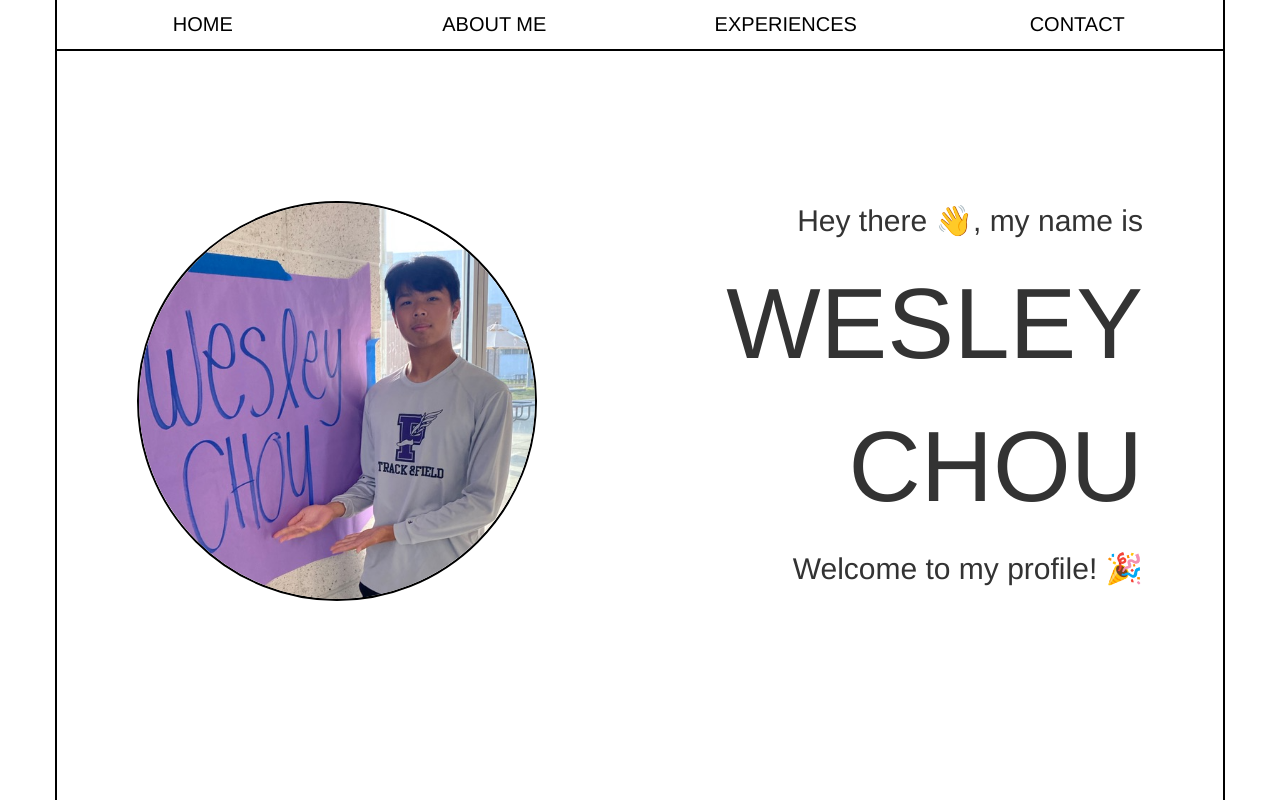
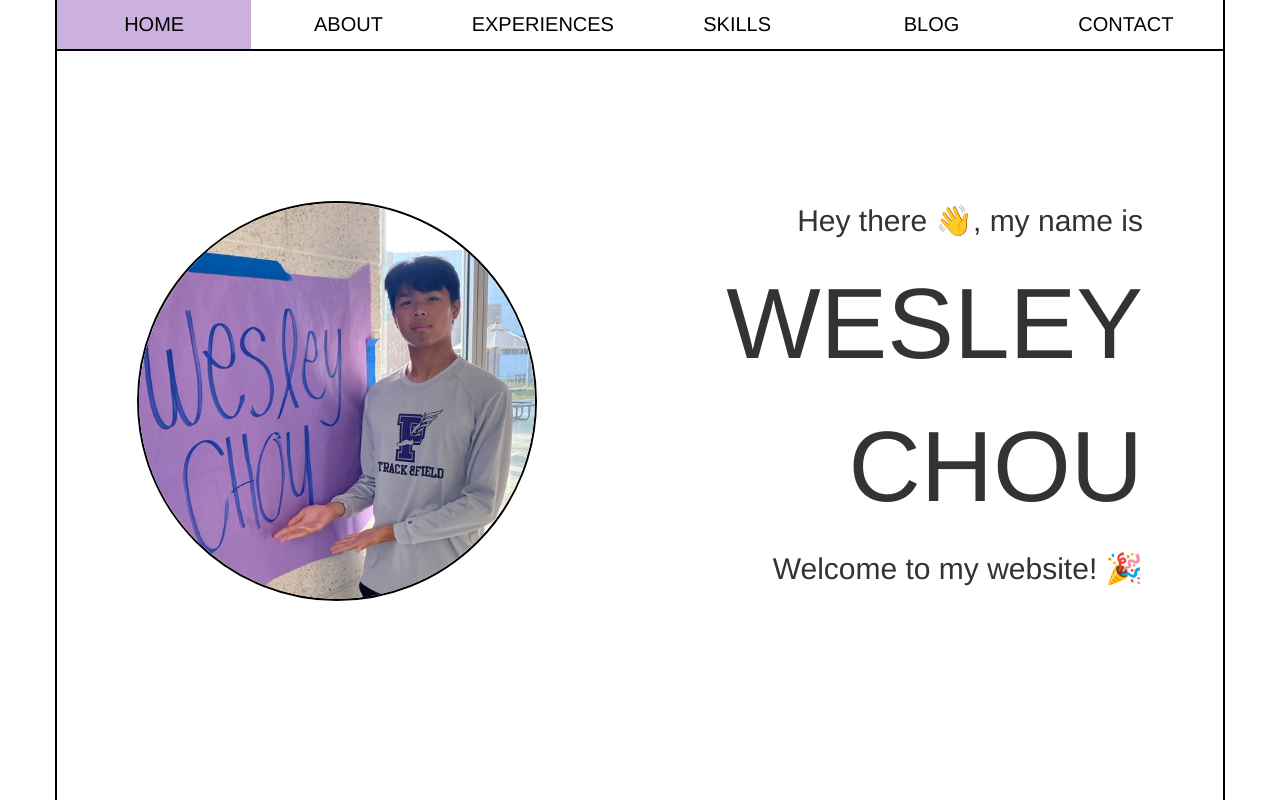
Before and after one commit to wesleychou7/personal-website, a plain HTML site: page index.html in a window 1280 px wide. Drawn offline with Linux system fonts and the light colour scheme.

Commit message:
navlink highlights according to current section

```diff
--- a/css/style.css
+++ b/css/style.css
@@ -34,7 +34,10 @@ section{
     color: black;
     border-bottom: 2px solid black;
 }
-.navlink:hover{
+li.navlink{
+    transition: 0.3s ease;
+}
+li.navlink:hover{
     background-color: rgb(204, 177, 224);
 }
 header{
@@ -43,6 +46,11 @@ header{
     z-index: 10000;
 }
 /* END NAVBAR */
+
+/* active navbar */
+li.navlink.active{
+    background-color: rgb(204, 177, 224);
+}
 
 
 /* left or right justify */
@@ -120,9 +128,6 @@ ul li{
 
 
 
-
-
-
 /* start footer */
 /* end footer */
 
--- a/index.html
+++ b/index.html
@@ -21,16 +21,22 @@
             <header>
                 <div class="row">
                     <a href="#home">
-                        <li class="col-md-3 navlink">HOME</li>
+                        <li class="col-md-2 navlink">HOME</li>
                     </a>
                     <a href="#about">
-                        <li class="col-md-3 navlink">ABOUT ME</li>
+                        <li class="col-md-2 navlink">ABOUT</li>
                     </a>
                     <a href="#experiences">
-                        <li class="col-md-3 navlink">EXPERIENCES</li>
+                        <li class="col-md-2 navlink">EXPERIENCES</li>
+                    </a>
+                    <a href="#skills">
+                        <li class="col-md-2 navlink">SKILLS</li>
+                    </a>
+                    <a href="#blog">
+                        <li class="col-md-2 navlink">BLOG</li>
                     </a>
                     <a href="#contact">
-                        <li class="col-md-3 navlink">CONTACT</li>
+                        <li class="col-md-2 navlink">CONTACT</li>
                     </a>
                 </div>
             </header>
@@ -47,7 +53,7 @@
                     <div class="paragraph">
                         <p id="greet-text">Hey there &#128075, my name is<p>
                         <p id="big-name">WESLEY<br>CHOU</p>
-                        <p id="greet-text">Welcome to my profile! &#127881</p>
+                        <p id="greet-text">Welcome to my website! &#127881</p>
                     </div>
                 </div>
 
@@ -66,9 +72,10 @@
                         with an intent to transfer to 4-year university soon.
                         I am particularly interested in the software engineering and artificial
                         intelligence fields, and I have had hands-on, practical experiences with
-                        both.In my spare time, I like to lift weights, cook pasta, and watch
-                        National Geographic. <br><br>
-                        I am currently looking for summer 2023 software engineering internships in
+                        both. In my spare time, I like to lift weights, cook pasta, and watch
+                        National Geographic.
+                        <br><br>
+                        I am currently looking for Summer 2023 software engineering internships in
                         California! Scroll down to take a look at
                         <a href="#experiences">my past experiences</a>. Feel free to
                         <a href="#contact">reach out to me</a>! &#128522
@@ -113,6 +120,16 @@
                 </div>
             </section>
 
+            <!-- ** SKILLS PAGE ** -->
+            <section id="skills">
+                <h1>SKILLS PAGE</h1>
+            </section>
+
+            <!-- ** BLOG PAGE ** -->
+            <section id="blog">
+                <h1>BLOG PAGE</h1>
+            </section>
+
             <!-- ** CONTACT PAGE ** -->
             <section id="contact">
                 <h1>CONTACT PAGE</h1>
--- /dev/null
+++ b/js/script.js
@@ -0,0 +1,34 @@
+// Get whole
+const whole = document.querySelector(".whole");
+
+// Get all sections that have an ID defined
+const sections = document.querySelectorAll("section[id]");
+console.log(sections);
+
+// Add an event listener listening for scroll
+whole.addEventListener("scroll", navHighlighter);
+
+function navHighlighter() {
+
+    // Get height of each section (every section has same height)
+    const sectionHeight = sections[0].offsetHeight;
+
+    // Get current scroll position
+    let scrollY = whole.scrollTop;
+
+    // Get current section number (0 - 5)
+    let sectionNumber = Math.floor(scrollY / sectionHeight);
+
+    // Enable "active" class on the navlink of the section corresponding to sectionNumber
+    document.querySelector('[href="#' + sections[sectionNumber].id + '"] li')
+    .classList.add("active");
+
+    // Disable "active" class on other navlinks
+    for (let i = 0; i < sections.length; i++){
+        if (sections[i] != sections[sectionNumber]){
+            document.querySelector('[href="#' + sections[i].id + '"] li')
+                .classList.remove("active");
+        }
+    }
+}
+navHighlighter();
```
